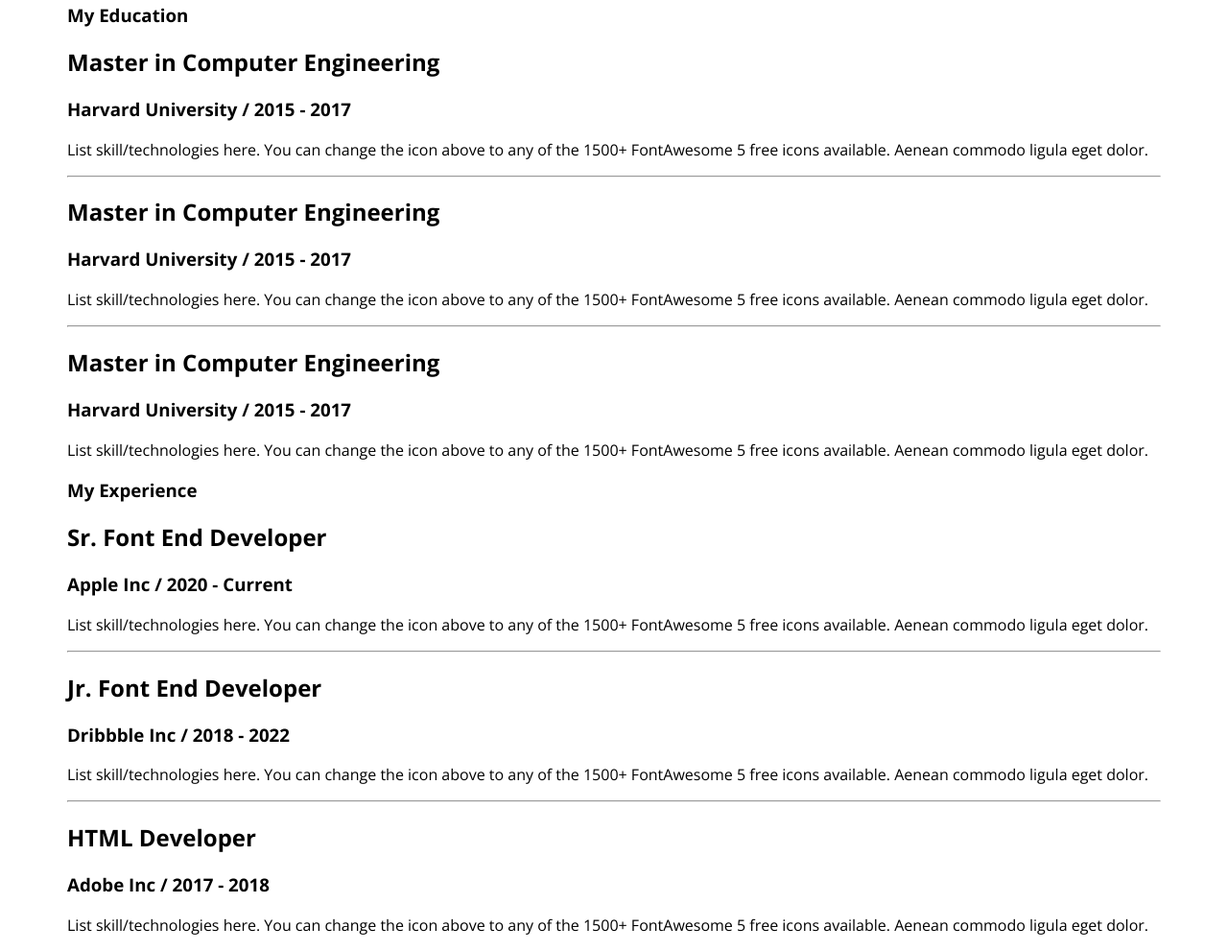
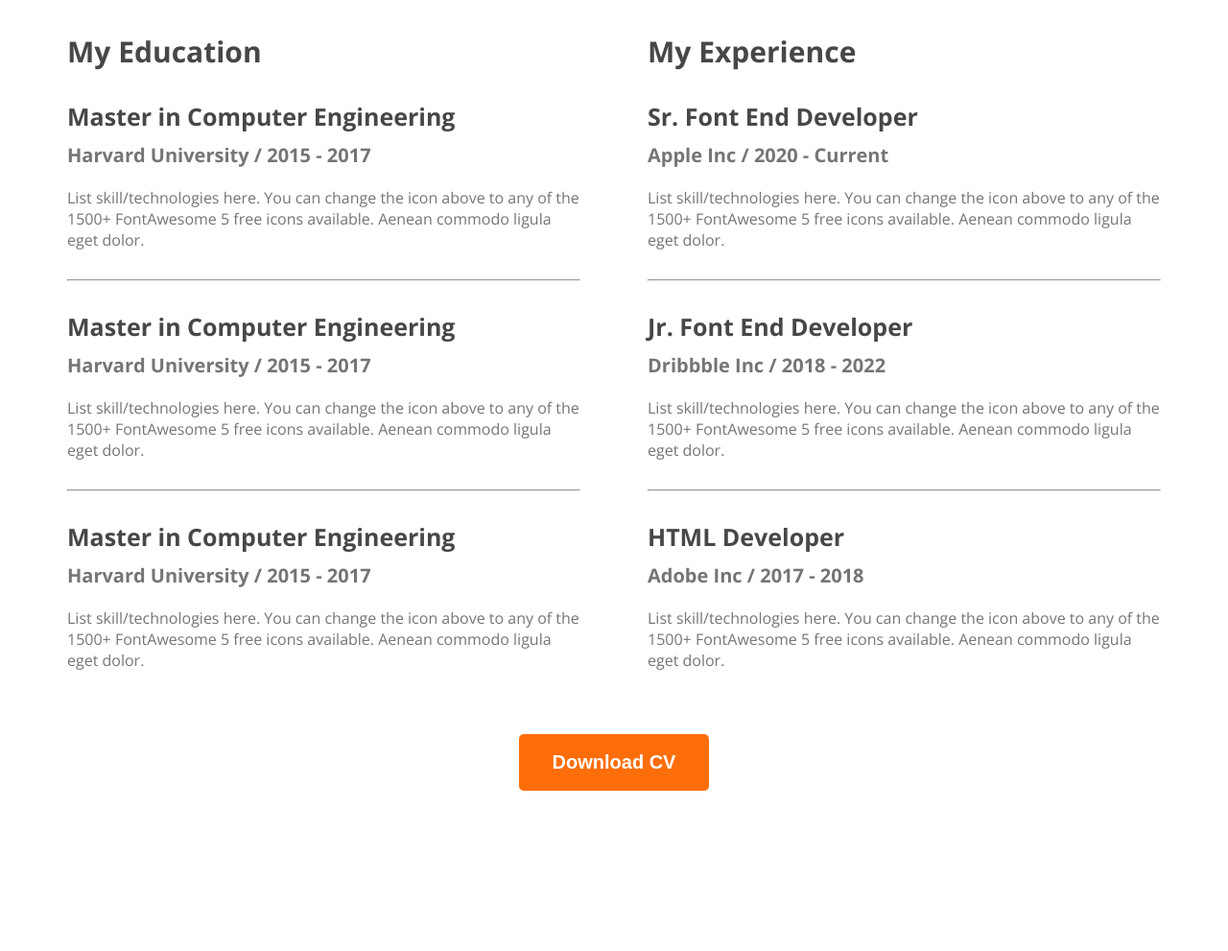
Before and after one commit to mdujjal67/Web-Developer-Portfolio, a plain HTML site: page index.html in a window 1280 px wide. Shown: the part 2508-3499 px from the top of the page at 96% size. After the commit the page ends 3340 px from the top, so only its background shows below. Drawn offline with nearby package versions, Linux system fonts and the light colour scheme.

Commit message:
finished the resume section

```diff
--- a/css files/style.css
+++ b/css files/style.css
@@ -124,3 +124,38 @@ nav ul li a{
     font-size: 16px;
     font-weight: 400;
 }
+/* resume related styles */
+.resume-container{
+    display: flex;
+    gap: 70px;
+}
+.resume-column-title{
+    font-size: 30px;
+    color: #474747;
+}
+.resume-column-title{
+    margin-bottom: 30px;
+}
+.resume-item-title{
+    font-size: 25px;
+    color: #474747;
+    margin-bottom: 10px;
+}
+.resume-item-institute{
+    font-size: 20px;
+    color: #757575;
+    margin-bottom: 20px;
+    margin-top: 0px;
+}
+.resume-item-descript{
+    font-size: 16px;
+    color: #757575;
+}
+.resume-container hr{
+    margin: 30px 0;
+    color: #D1D1D1;
+}
+.download-cv{
+    text-align: center;
+    margin-top: 50px;
+}
--- a/index.html
+++ b/index.html
@@ -86,7 +86,7 @@
 
             <div class="resume-container">
                 <div class="resume-column">
-                    <h3 resume-column-title>My Education</h3>
+                    <h3 class="resume-column-title">My Education</h3>
                     <div class="resume-item">
                         <h2 class="resume-item-title">Master in Computer Engineering</h2>
                         <h3 class="resume-item-institute">Harvard University / 2015 - 2017</h3>
@@ -109,7 +109,7 @@
                     </div>
                 </div>
                 <div class="resume-column">
-                    <h3 resume-column-title>My Experience</h3>
+                    <h3 class="resume-column-title">My Experience</h3>
                     <div class="resume-item">
                         <h2 class="resume-item-title">Sr. Font End Developer</h2>
                         <h3 class="resume-item-institute">Apple Inc / 2020 - Current</h3>
@@ -132,6 +132,9 @@
                     </div>
                 </div>
             </div>
+            <div class="download-cv">
+                <button class="btn-primary">Download CV</button>
+            </div>
         </section>
     </main>
     <footer>
```
